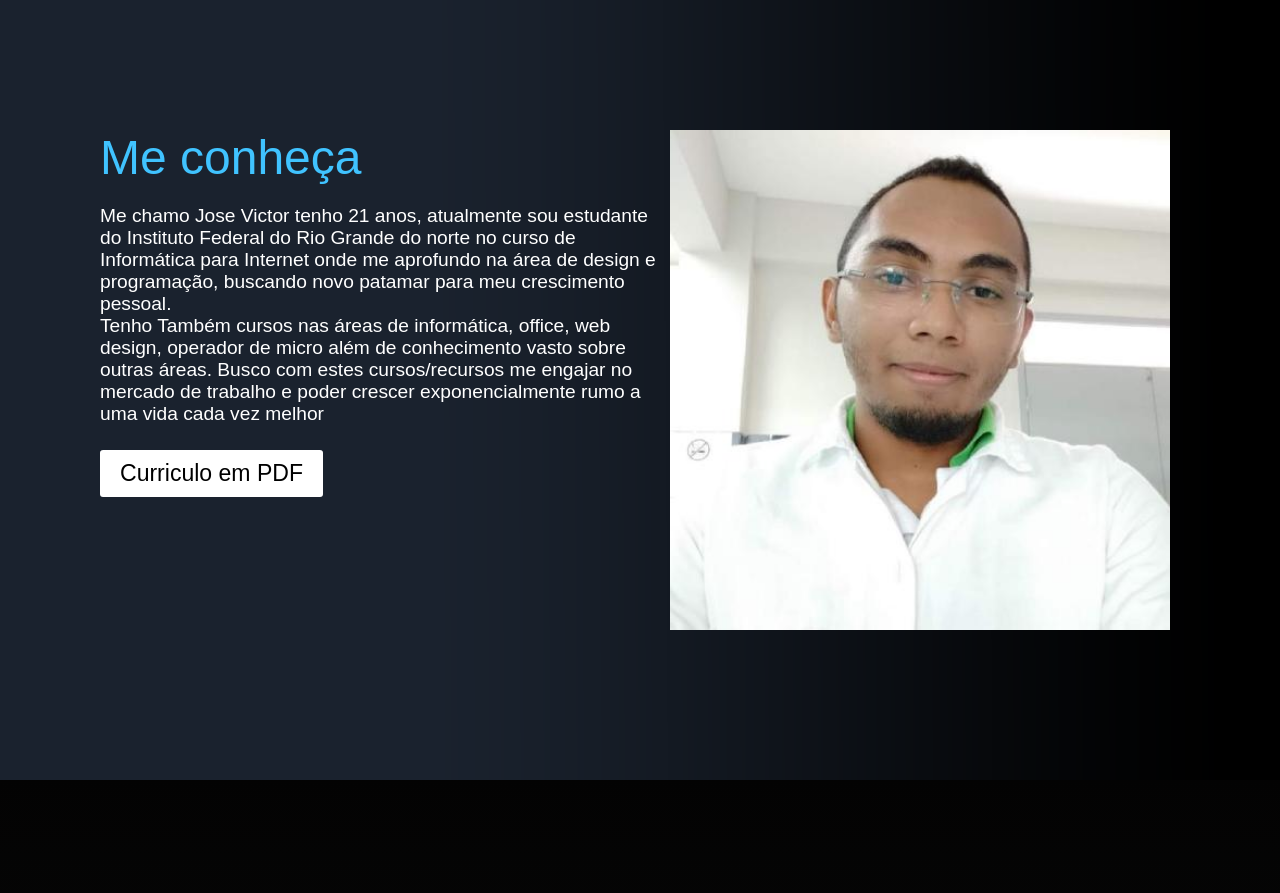
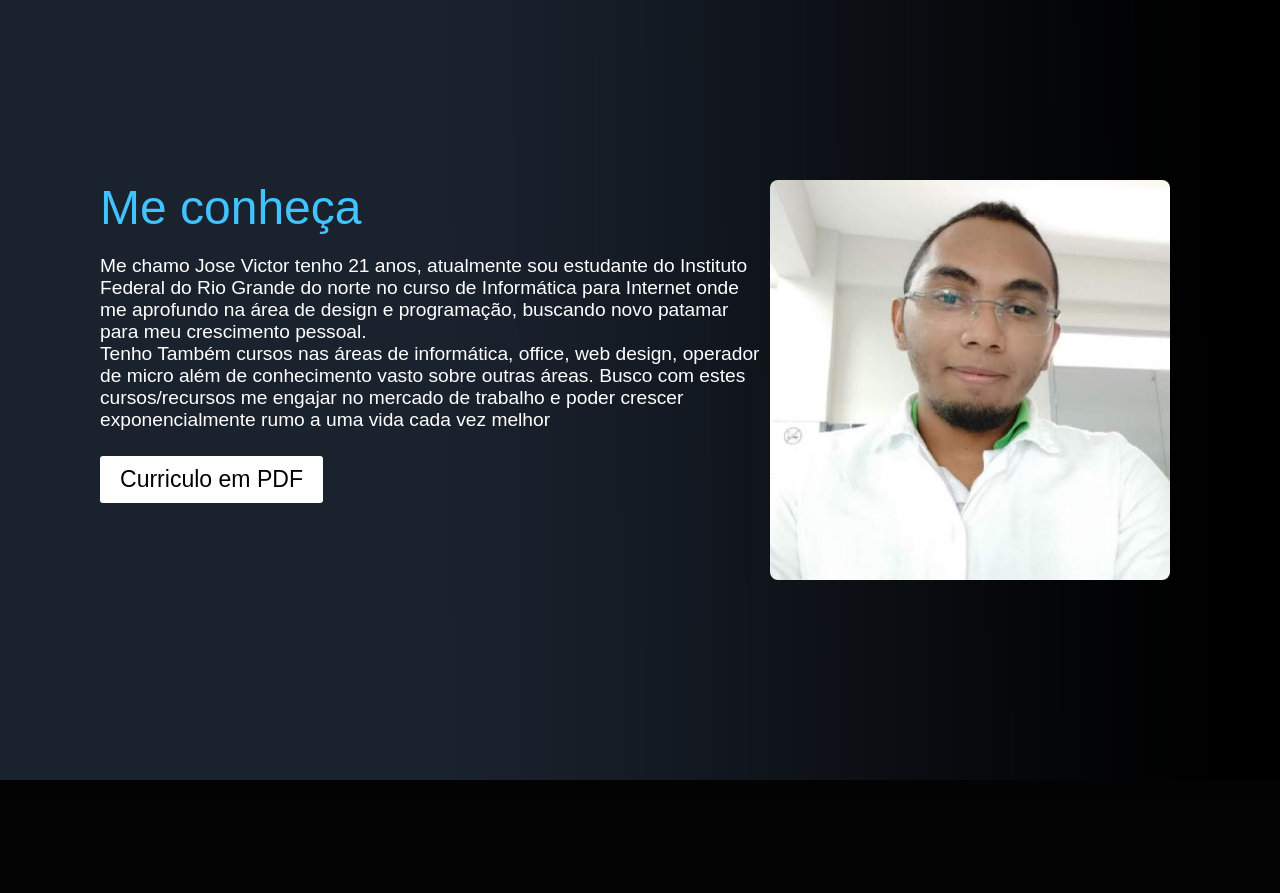
Before and after one commit to josevictoremiliano/meuportifolio, a plain HTML site: page index.html in a window 1280 px wide. Shown: the part 820-1713 px from the top of the page. Drawn offline with Linux system fonts and the light colour scheme.

Commit message:
imagem tamanho

```diff
--- a/css/sobre.css
+++ b/css/sobre.css
@@ -53,7 +53,8 @@
 .sobre img{
 	float: right;
 	margin-right: 10px;
-	height: 500px;
+	height: 400px;
+	border-radius: 8px;
 }
 .sobre .center .texto{
 	font-size: 1.2em;
```
